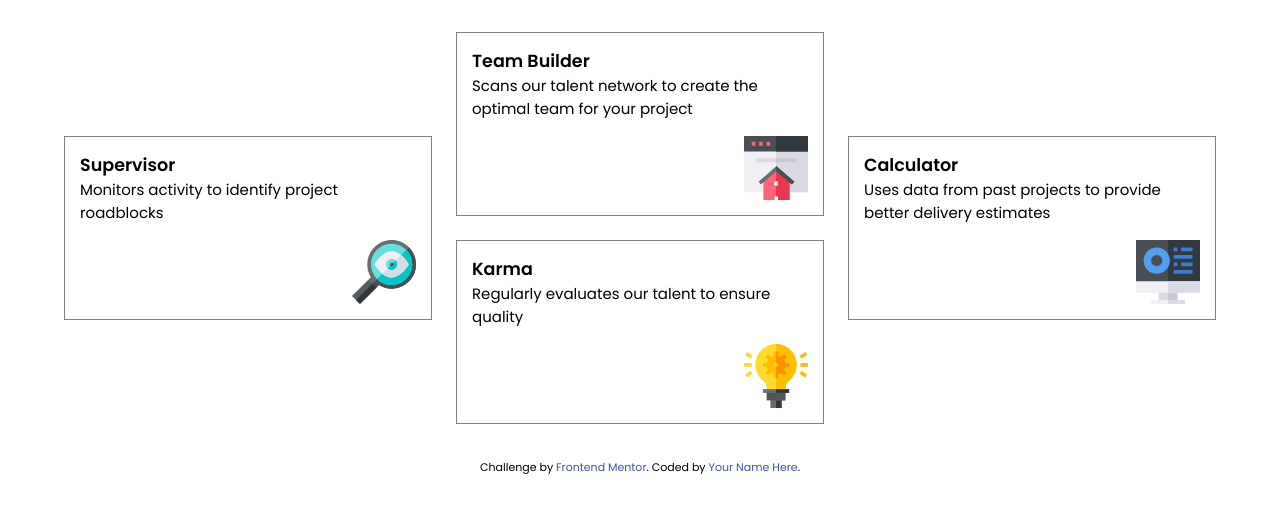
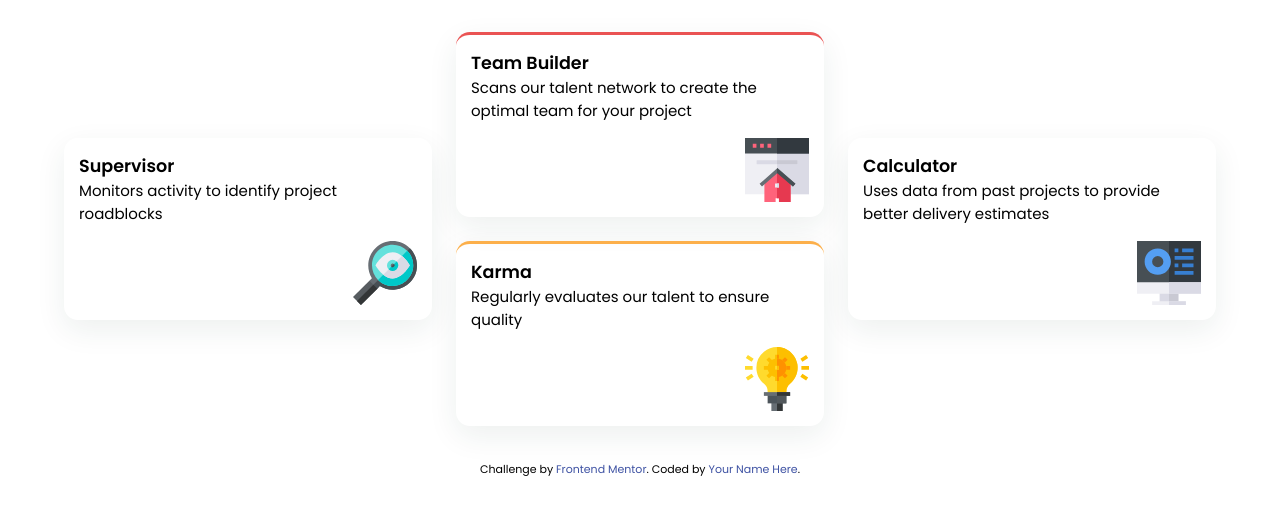
Before and after one commit to Charzy-1/frontend-mentor-four-card-feature-section-master, a plain HTML site: page index.html in a window 1280 px wide. Shown: the part 105-620 px from the top of the page. Drawn offline with Linux system fonts and the light colour scheme.

Commit message:
Started  adding the border style

```diff
--- a/styles.css
+++ b/styles.css
@@ -61,7 +61,8 @@ body {
 
 .card {
   padding: 15px;
-  border: 1px solid gray;
+  border-radius: var(--radius-md);
+  box-shadow: var(--shadow);
 }
 
 .card2 {
@@ -70,6 +71,14 @@ body {
   gap: var(--space-3);
 }
 
+.card2 .vertical_card1 {
+  border-top: 3px solid var(--Red);
+}
+
+.card2 .vertical_card2 {
+  border-top: 3px solid var(--Orange);
+}
+
 .icon-container {
   display: flex;
   justify-content: end;
```
